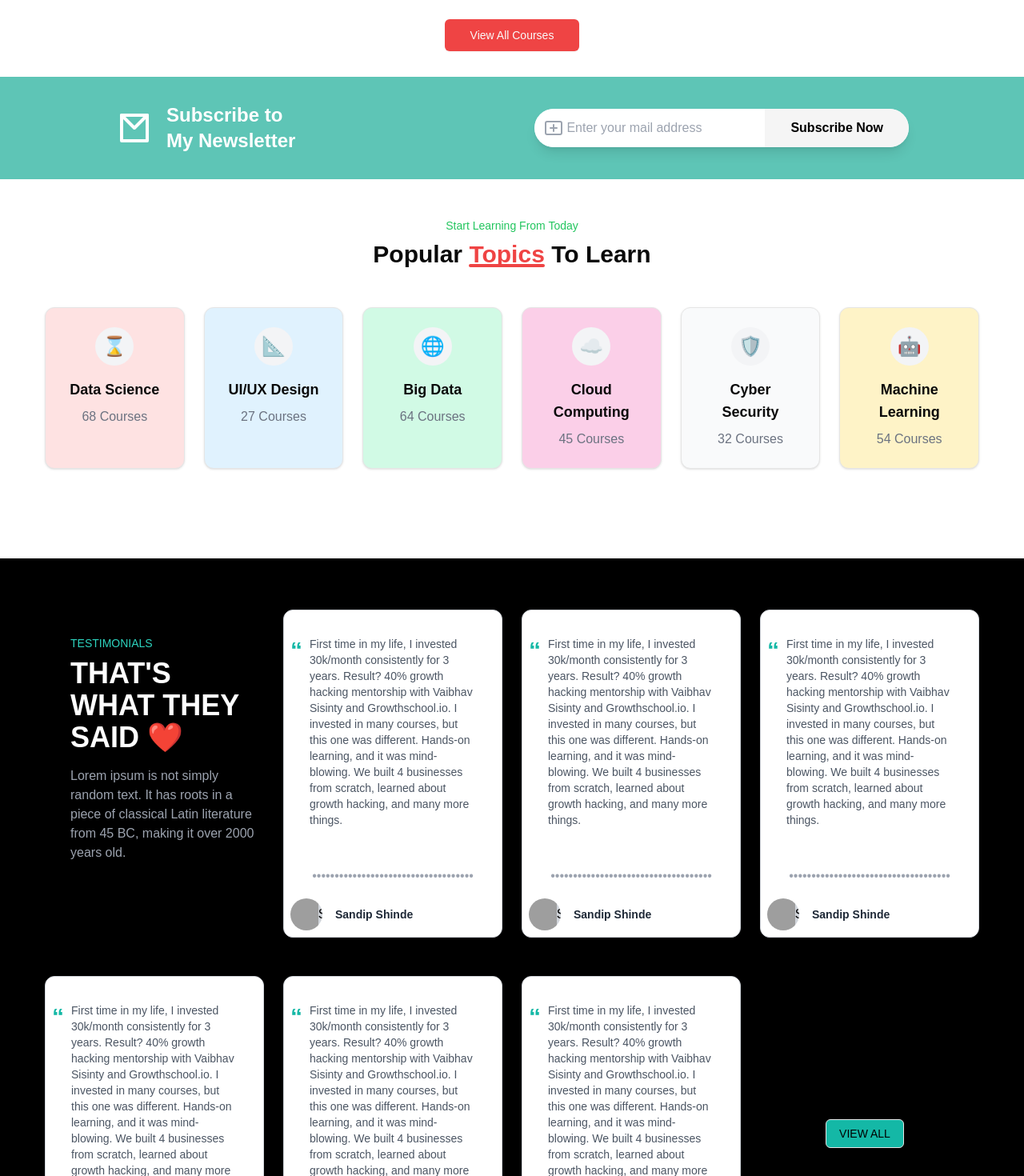
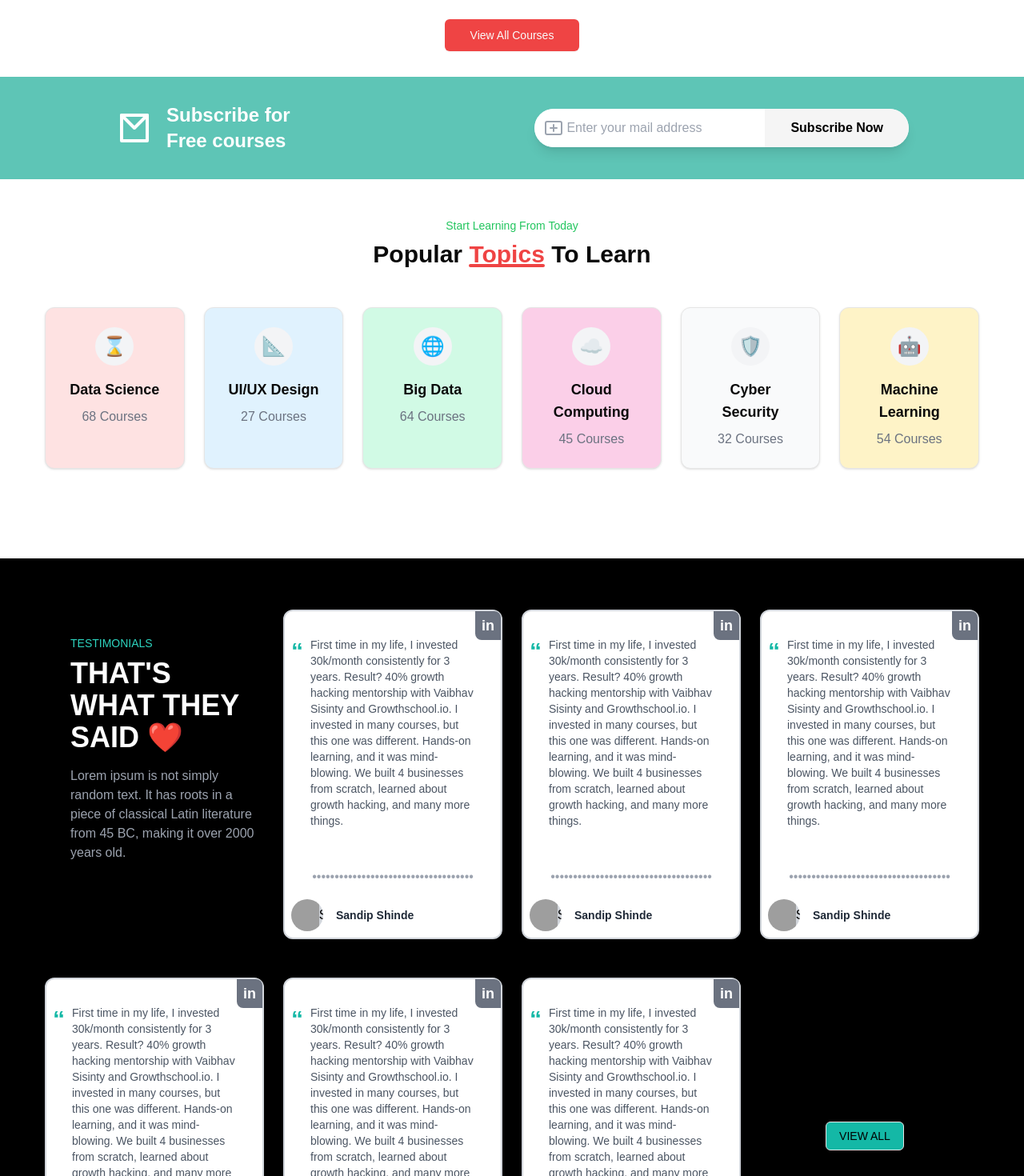
Before and after one commit to bhupeshchoudhary/hash13FrontEnd, a Next.js app: page / in a window 1280 px wide. Shown: the part 4580-6050 px from the top of the page at 80% size. Built offline with nearby package versions, Linux system fonts and the light colour scheme; grey boxes are pictures that could not be loaded.

Commit message:
style:[added linked css icon on the Testimonial components]

```diff
--- a/src/components/customComponents/landingPage/SubscribeNewsLatter.tsx
+++ b/src/components/customComponents/landingPage/SubscribeNewsLatter.tsx
@@ -21,8 +21,8 @@ const Subscribe: React.FC = () => {
             <path d="M4 4l8 8 8-8" />
           </svg>
           <div>
-            <h2 className="text-white text-2xl font-bold">Subscribe to</h2>
-            <p className="text-white text-2xl font-bold">My Newsletter</p>
+            <h2 className="text-white text-2xl font-bold">Subscribe for</h2>
+            <p className="text-white text-2xl font-bold">Free courses</p>
           </div>
         </div>
 
--- a/src/components/customComponents/landingPage/Testimonials.tsx
+++ b/src/components/customComponents/landingPage/Testimonials.tsx
@@ -9,6 +9,7 @@ const testimonials = [
     quote: "First time in my life, I invested 30k/month consistently for 3 years. Result? 40% growth hacking mentorship with Vaibhav Sisinty and Growthschool.io. I invested in many courses, but this one was different. Hands-on learning, and it was mind-blowing. We built 4 businesses from scratch, learned about growth hacking, and many more things.",
     name: "Sandip Shinde",
     avatar: "/placeholder.svg?height=40&width=40",
+
   },
 
   {
@@ -77,7 +78,7 @@ const Testimonials: React.FC = () => {
             {/* Conditionally render the View All card if there are more than 6 testimonials */}
             {testimonials.length > 6 && (
              <div className="flex justify-center mb-6"> {/* Center the button container */}
-             <div className="mb-4 md:mr-3 w-full md:w-72 flex-shrink-0 p-6 rounded-lg shadow-lg flex flex-col justify-center items-center">
+             <div className="mb-4 md:mr-3  w-full md:w-72 flex-shrink-0 p-6 rounded-lg shadow-lg flex flex-col justify-center items-center">
                <Button variant="outline" className="bg-teal-500 text-black hover:bg-teal-600">
                  VIEW ALL
                </Button>
--- a/src/components/customComponents/landingPage/ui/TestimonialCard.tsx
+++ b/src/components/customComponents/landingPage/ui/TestimonialCard.tsx
@@ -1,3 +1,4 @@
+
 // src/components/ui/TestimonialCard.tsx
 import React from 'react';
 import CardContent from './TestimonialCardContent'; // Now imported from its own file
@@ -11,7 +12,13 @@ interface TestimonialCardProps {
 
 const TestimonialCard: React.FC<TestimonialCardProps> = ({ quote, name, avatar }) => {
   return (
-    <div className="bg-white border border-gray-300 rounded-xl shadow-lg mb-6 p-2 w-68"> {/* Adjusted padding and width here */}
+    <div className="bg-white border-2 border-gray-300 rounded-xl shadow-lg mb-6 p-2 w-68 relative"> {/* Added relative positioning */}
+
+      {/* Blue background "in" text at the top right corner with negative margins */}
+      <div className="absolute top-2 right-2 bg-gray-500 text-white text-lg font-semibold px-2 py-1 rounded-bl-lg rounded-tr-lg z-10 translate-x-2 -translate-y-2 "> {/* Negative translation */}
+        in
+      </div>
+
       <CardContent>
         {/* Added starting double quotes and styling */}
         <p className="text-sm text-gray-600 mb-6 relative">
```
Also changed, not shown: public/assets/FactsAndFigure/1-M.png, public/assets/FactsAndFigure/100+.png.
